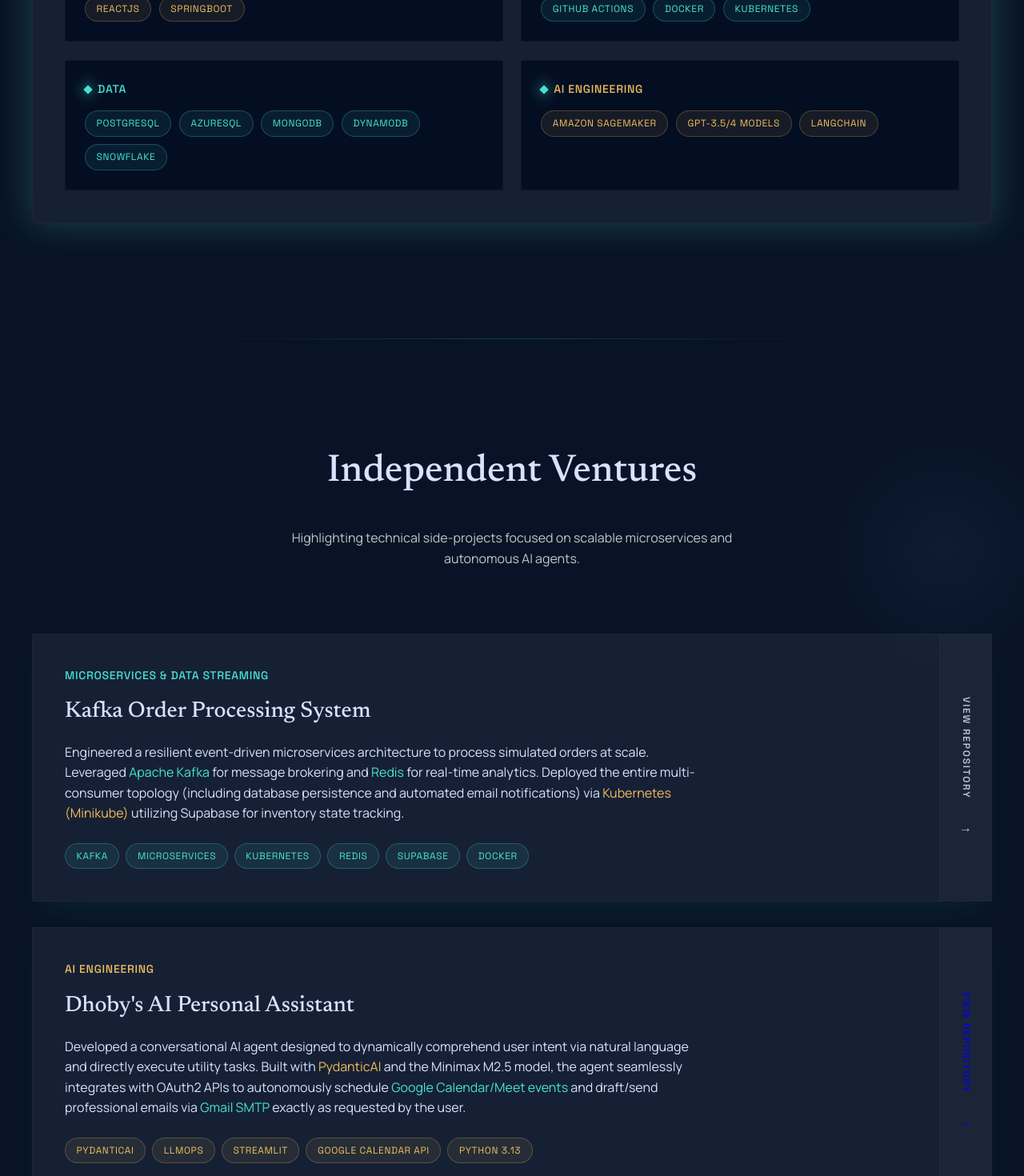
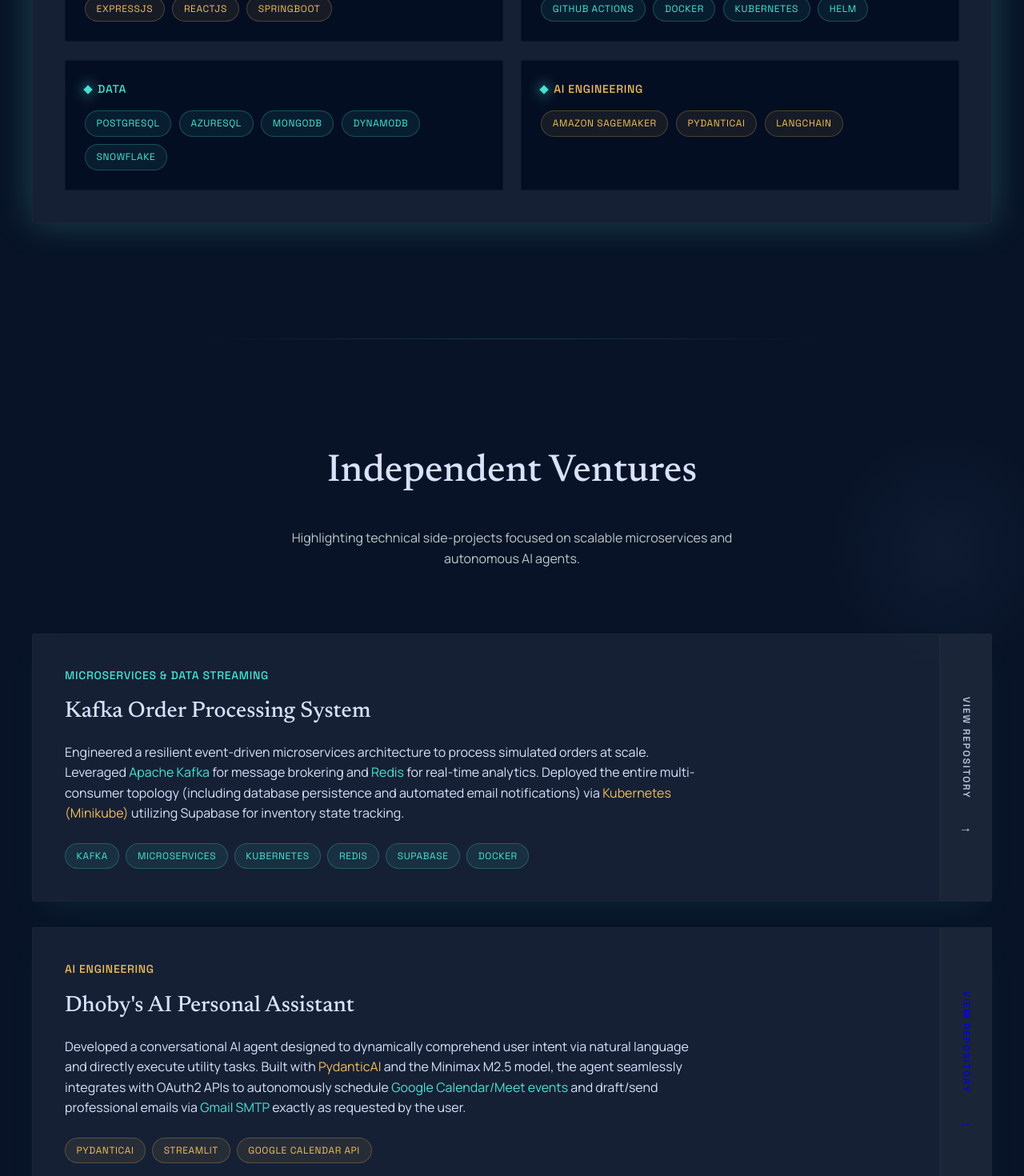
Before and after one commit to dbumacod06/antigravity-portfolio-website, a React (Vite) app: page / in a window 1280 px wide. Shown: the part 2200-3670 px from the top of the page at 80% size. Built offline with nearby package versions, Linux system fonts and the light colour scheme.

Commit message:
Modify tags for skills and projects

```diff
--- a/src/components/Portfolio.jsx
+++ b/src/components/Portfolio.jsx
@@ -39,7 +39,7 @@
             </p>
             <div style={{ display: 'flex', gap: '1rem' }}>
               <a href="#contact" className="btn-primary">Connect <span className="gem" style={{ margin: '0 0 0 0.5rem', width: '6px', height: '6px', backgroundColor: 'var(--background)' }}></span></a>
-              <a href="#projects" className="btn-secondary">View the Arsenal</a>
+              <a href="#stack" className="btn-secondary">View the Arsenal</a>
             </div>
           </div>
           <div style={{ flex: '1 1 350px', display: 'flex', justifyContent: 'center' }}>
--- a/src/constants/tags.js
+++ b/src/constants/tags.js
@@ -1,11 +1,11 @@
 export const ARSENAL_TAGS = {
-  development: ['Python', 'SQL', 'Javascript', 'Node.js', 'Java', 'ReactJS', 'Springboot'],
-  infrastructure: ['AWS', 'Azure', 'GCP', 'Terraform', 'GitlabCI', 'Github Actions', 'Docker', 'Kubernetes'],
+  development: ['Python', 'SQL', 'Javascript', 'Node.js', 'Java', 'ExpressJS', 'ReactJS', 'Springboot'],
+  infrastructure: ['AWS', 'Azure', 'GCP', 'Terraform', 'GitlabCI', 'Github Actions', 'Docker', 'Kubernetes', 'Helm'],
   data: ['PostgreSQL', 'AzureSQL', 'MongoDB', 'DynamoDB', 'Snowflake'],
-  aiEngineering: ['Amazon SageMaker', 'GPT-3.5/4 Models', 'LangChain']
+  aiEngineering: ['Amazon SageMaker', 'PydanticAI', 'LangChain']
 };
 
 export const PROJECT_TAGS = {
   kafkaSystem: ['Kafka', 'Microservices', 'Kubernetes', 'Redis', 'Supabase', 'Docker'],
-  dhobyAI: ['PydanticAI', 'LLMOps', 'Streamlit', 'Google Calendar API', 'Python 3.13']
+  dhobyAI: ['PydanticAI', 'Streamlit', 'Google Calendar API']
 };
```
